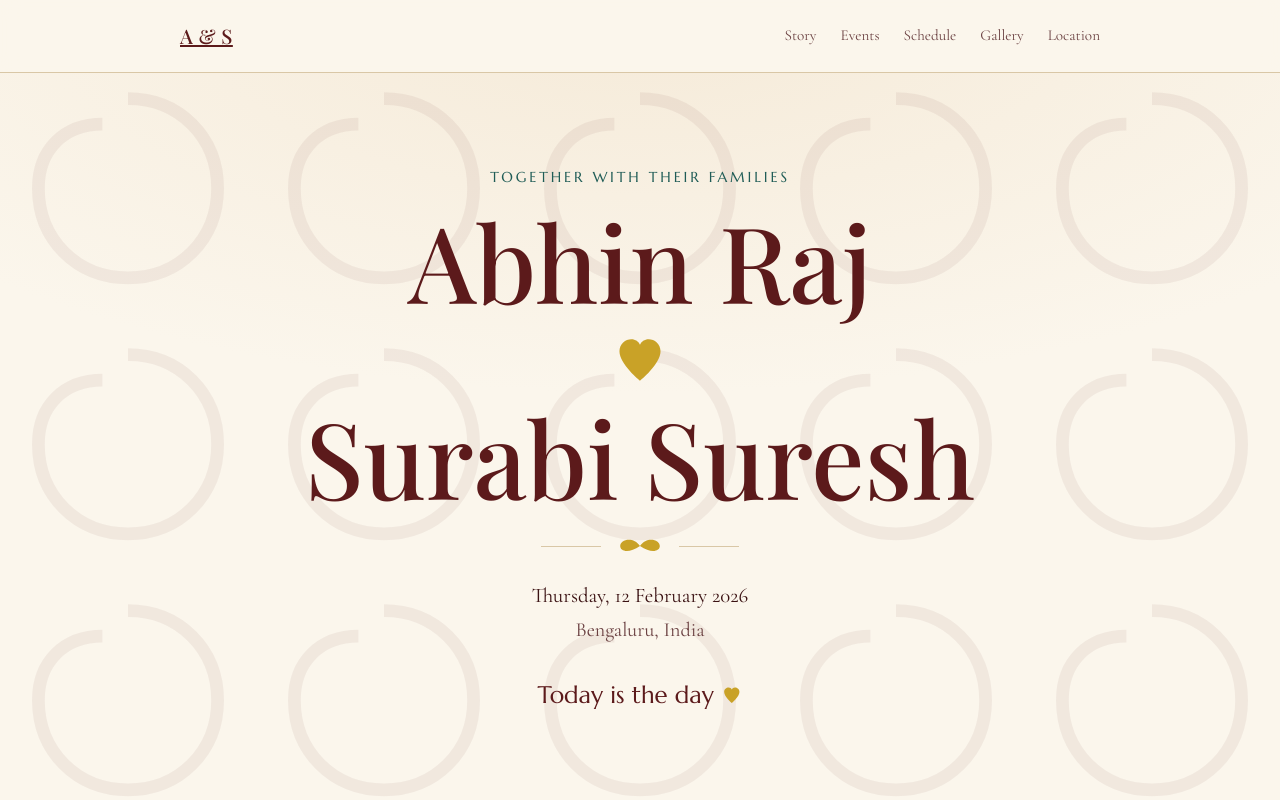
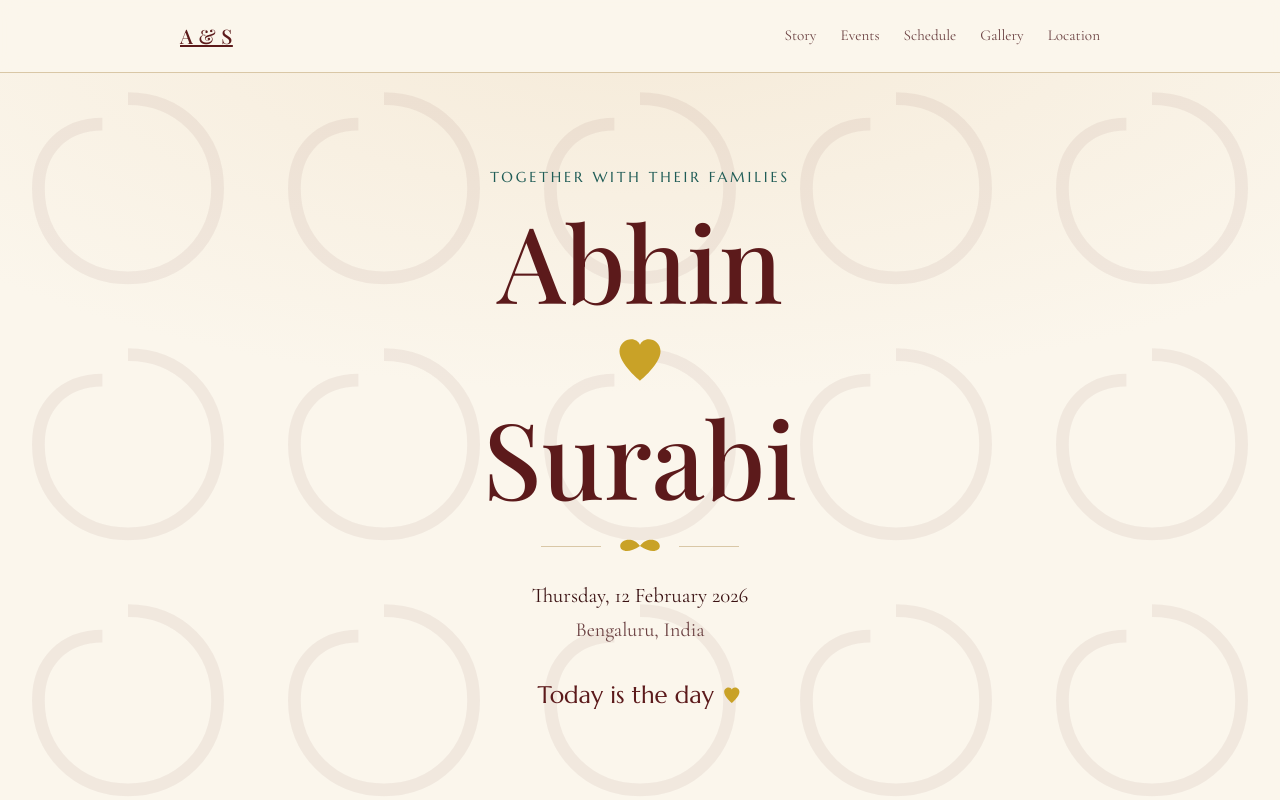
Before and after one commit to wellforge/wedding, a plain HTML site: page index.html in a window 1280 px wide. Shown: the top 800 px of the page. Drawn offline with nearby package versions, Linux system fonts and the light colour scheme.

Commit message:
Update Name

```diff
--- a/index.html
+++ b/index.html
@@ -3,11 +3,11 @@
 <head>
 <meta charset="UTF-8" />
 <meta name="viewport" content="width=device-width, initial-scale=1, viewport-fit=cover" />
-<title>Abhin Raj & Surabi Suresh — Wedding Invitation</title>
+<title>Abhin & Surabi — Wedding Invitation</title>
 
 <!-- ============ SOCIAL SHARE PREVIEW (WhatsApp / Instagram card) ============ -->
 <!-- EDIT these two + og:image once you deploy, so shared links look nice -->
-<meta property="og:title" content="Abhin Raj & Surabi Suresh are getting married" />
+<meta property="og:title" content="Abhin & Surabi are getting married" />
 <meta property="og:description" content="Join us on 12 February 2026 in Bengaluru" />
 <meta property="og:type" content="website" />
 <!-- <meta property="og:image" content="https://YOURNAME.github.io/images/cover.jpg" /> -->
@@ -327,7 +327,7 @@ footer .btn:hover { opacity: .85; }
   </svg>
   <div class="wrap reveal">
     <p class="kicker" data-k>Together with their families</p>
-    <h1 class="names"><span data-p1>Abhin Raj</span><span class="amp" aria-label="and"><svg viewBox="0 0 24 24" aria-hidden="true"><path d="M12 21s-8.5-6.9-8.5-12.2C3.5 5.7 6 3.8 8.4 3.8c1.7 0 3.1 1 3.6 2.3.5-1.3 1.9-2.3 3.6-2.3 2.4 0 4.9 1.9 4.9 5C20.5 14.1 12 21 12 21z"/></svg></span><span data-p2>Surabi Suresh</span></h1>
+    <h1 class="names"><span data-p1>Abhin</span><span class="amp" aria-label="and"><svg viewBox="0 0 24 24" aria-hidden="true"><path d="M12 21s-8.5-6.9-8.5-12.2C3.5 5.7 6 3.8 8.4 3.8c1.7 0 3.1 1 3.6 2.3.5-1.3 1.9-2.3 3.6-2.3 2.4 0 4.9 1.9 4.9 5C20.5 14.1 12 21 12 21z"/></svg></span><span data-p2>Surabi</span></h1>
     <div class="divider"><span class="rule"></span><svg viewBox="0 0 40 20"><path d="M20 10c-6-9-18-6-18 0 0 5 8 7 18 0 10 7 18 5 18 0 0-6-12-9-18 0z" fill="currentColor"/></svg><span class="rule"></span></div>
     <p class="meta" data-date>Thursday, 12 February 2026</p>
     <p class="place" data-city>Bengaluru, India</p>
@@ -422,7 +422,7 @@ footer .btn:hover { opacity: .85; }
 <footer>
   <div class="wrap">
     <div class="divider"><span class="rule"></span><svg viewBox="0 0 40 20"><path d="M20 10c-6-9-18-6-18 0 0 5 8 7 18 0 10 7 18 5 18 0 0-6-12-9-18 0z" fill="currentColor"/></svg><span class="rule"></span></div>
-    <p class="hash" data-hashtag>#Abhin RajWedsSurabi Suresh</p>
+    <p class="hash" data-hashtag>#AbhinWedsSurabi</p>
     <p data-fam>With love, the Sharma & Nair families</p>
     <p class="foot-q">Questions? Reach <span data-contact-name>the family</span></p>
     <div class="btn-row">
@@ -442,9 +442,9 @@ footer .btn:hover { opacity: .85; }
    Change the text/links here and the whole page updates.
    ======================================================================== */
 const CONFIG = {
-  partner1: "Abhin Raj",
-  partner2: "Surabi Suresh",
-  hashtag: "#Abhin RajWedsSurabi Suresh",
+  partner1: "Abhin",
+  partner2: "Surabi",
+  hashtag: "#AbhinWedsSurabi",
   families: "With love, the Sharma & Nair families",
 
   // Big couple photo shown faintly behind the names at the top.
```
